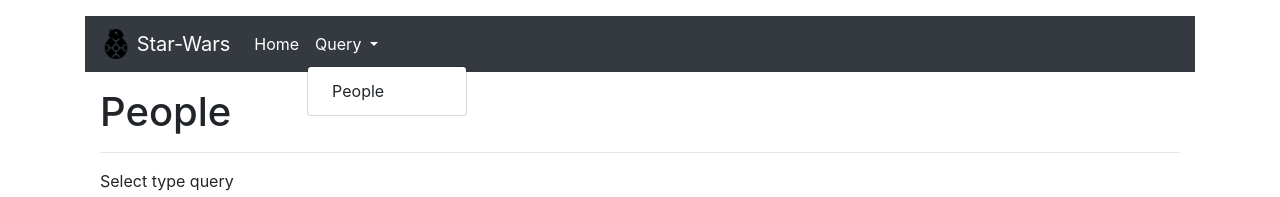
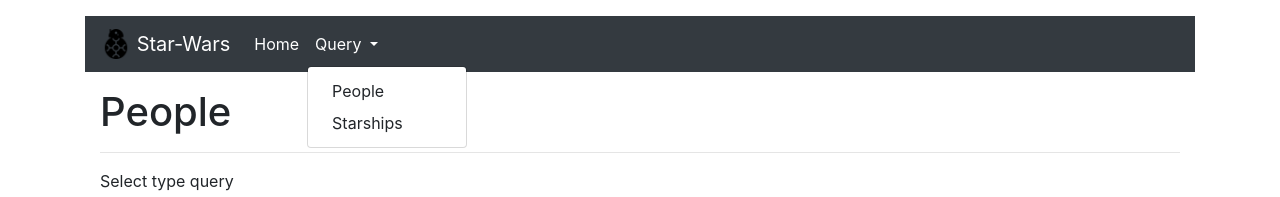
Before and after one commit to politecnico-grupo8/IntegracionContinuaProyecto, an Angular app: page / in a window 1280 px wide. Both pictures are taken after a click on the button "Query". Shown: the top 197 px of the page. Built offline with nearby package versions, Linux system fonts and the light colour scheme.

Commit message:
Se crea el componente html

```diff
--- a/src/app/app.component.html
+++ b/src/app/app.component.html
@@ -23,6 +23,7 @@
           </a>
           <div class="dropdown-menu" aria-labelledby="navbarDropdown">
             <a class="dropdown-item" [routerLink]="['/people']">People</a>
+            <a class="dropdown-item" [routerLink]="['/starships']">Starships</a>
           </div>
         </li>
       </ul>
```
